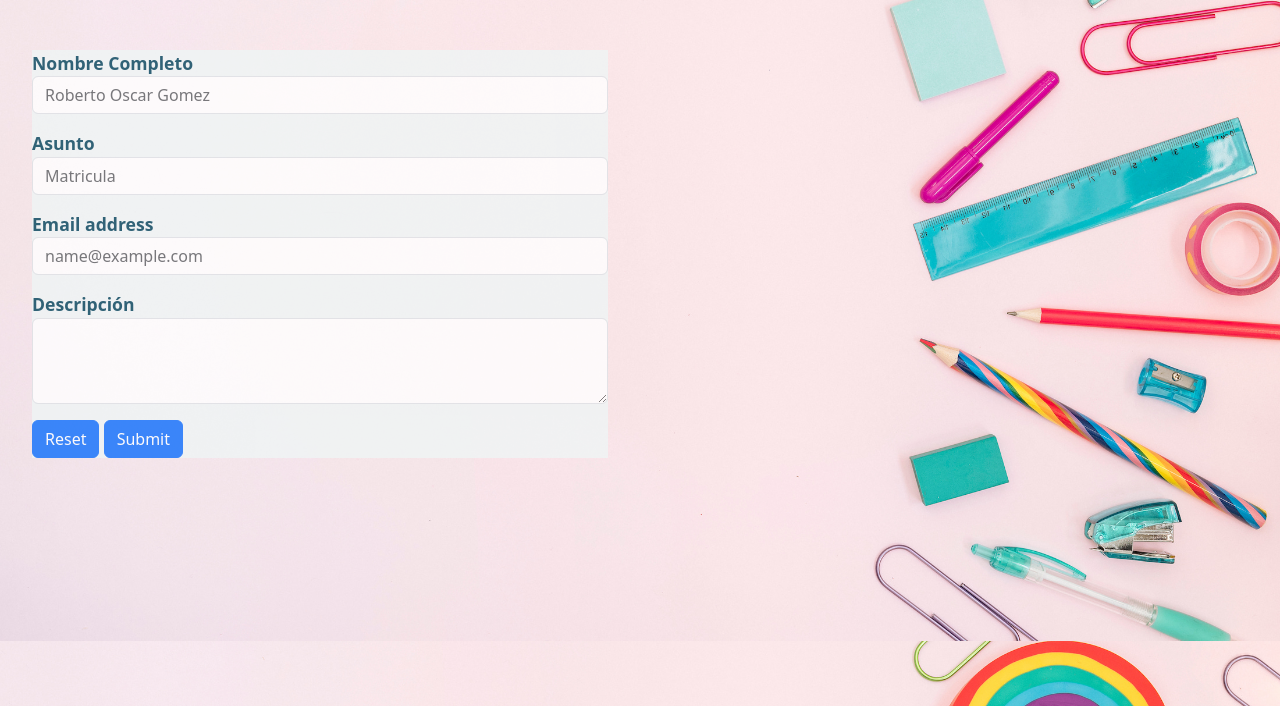
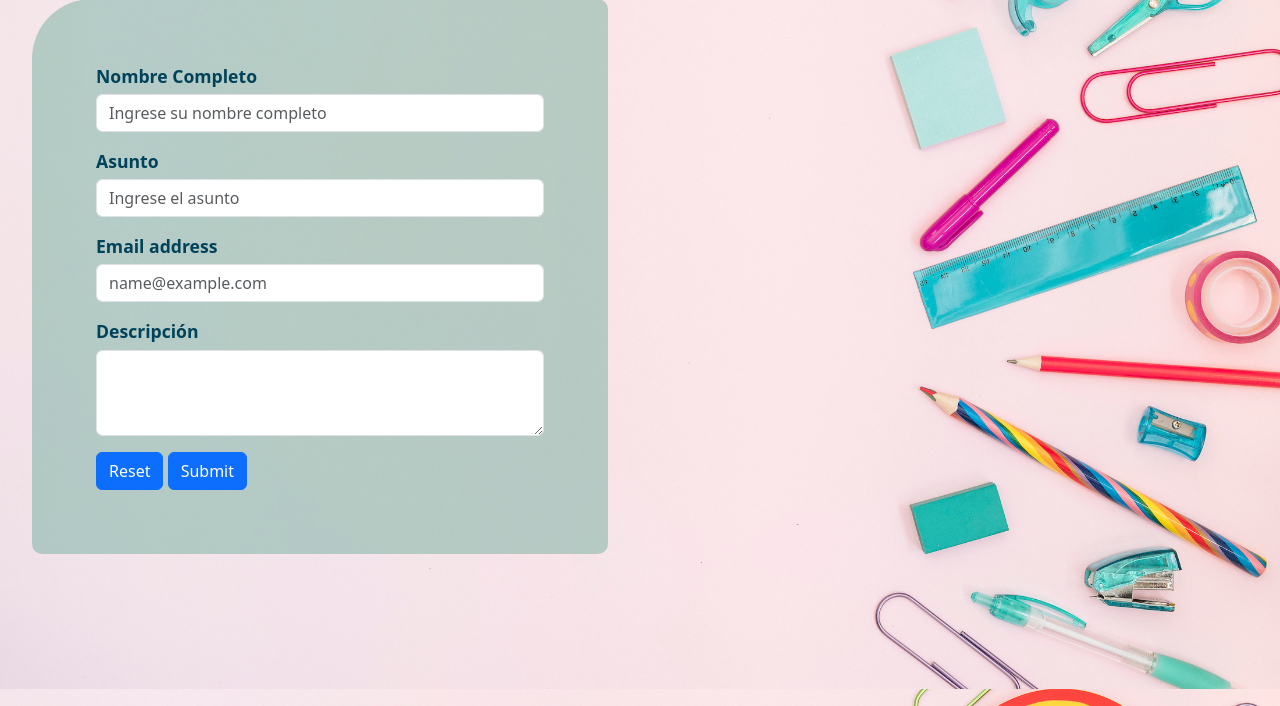
Before and after one commit to xPiojo/PROYECTOINTEGRADOR-WEB-UNTREFSCHOOL, a plain HTML site: page formulario.html in a window 1280 px wide. Shown: the part 94-800 px from the top of the page. Drawn offline with nearby package versions, Linux system fonts and the light colour scheme; a web font is replaced by a local one.

Commit message:
funcionalidad al formulario

```diff
--- a/css/formulario.css
+++ b/css/formulario.css
@@ -11,7 +11,6 @@
     padding: 0;
     margin: 0;
     box-sizing: border-box;
-    text-decoration: none;
 }
 
 html {
@@ -55,16 +54,23 @@ img {
     padding-top: 0.4rem;
 }
 
+.contenedor {
+    margin: 4rem 2rem;
+    border-radius: 60px 10px 10px 10px;
+    padding: 4rem;
+    background-color: rgba(31, 138, 111, 0.3);
+    margin-top: .8rem;
+}
+
 #formulario {
-    margin: 4rem 2rem;
-    background-color: var(--color_5);
-    opacity: 0.8;
+    opacity: 1;
 }
 
 .form--label {
     font-size: 1.1rem;
     font-weight: 600;
     color: var(--color_3);
+    margin-bottom: .3rem;
 }
 
 @media(min-width: 768px) {
--- a/formulario.html
+++ b/formulario.html
@@ -32,54 +32,29 @@
       </a>
     </header>
     <main>
+      <div class="contenedor">
         <div id="formulario">
-        <form action="" method="get">
+          <form target="_blank" action="https://formsubmit.co/6078af94232c9d87d505c07630adbca0" method="POST">
             <div class="mb-3">
-            <label for="formGroupExampleInput" class="form--label"
-              >Nombre Completo</label
-            >
-            <input
-              type="text"
-              class="form-control"
-              id="formGroupExampleInput"
-              placeholder="Roberto Oscar Gomez"
-            />
+              <label for="nombre" class="form--label">Nombre Completo</label>
+              <input type="text" class="form-control" id="nombre" name="nombre" placeholder="Ingrese su nombre completo"/>
             </div>
             <div class="mb-3">
-            <label for="formGroupExampleInput2" class="form--label"
-              >Asunto</label
-            >
-            <input
-              type="text"
-              class="form-control"
-              id="formGroupExampleInput2"
-              placeholder="Matricula"
-            />
+              <label for="asunto" class="form--label">Asunto</label>
+              <input type="text" class="form-control" id="asunto" name="asunto" placeholder="Ingrese el asunto"/>
             </div>
             <div class="mb-3">
-            <label for="exampleFormControlInput1" class="form--label"
-              >Email address</label
-            >
-            <input
-              type="email"
-              class="form-control"
-              id="exampleFormControlInput1"
-              placeholder="name@example.com"
-            />
+              <label for="email" class="form--label">Email address</label>
+              <input type="email" class="form-control" id="email" name="email" placeholder="name@example.com"/>
             </div>
             <div class="mb-3">
-            <label for="exampleFormControlTextarea1" class="form--label"
-              >Descripción</label
-            >
-            <textarea
-              class="form-control"
-              id="exampleFormControlTextarea1"
-              rows="3"
-            ></textarea>
+              <label for="descripcion" class="form--label">Descripción</label>
+              <textarea class="form-control" id="descripcion" name="descripcion" rows="3"></textarea>
             </div>
             <button type="reset" class="btn btn-primary">Reset</button>
             <button type="submit" class="btn btn-primary">Submit</button>
           </form>
+        </div>
       </div>
     </main>
 
```
Lines whose indentation alone changed are shown as unchanged.
